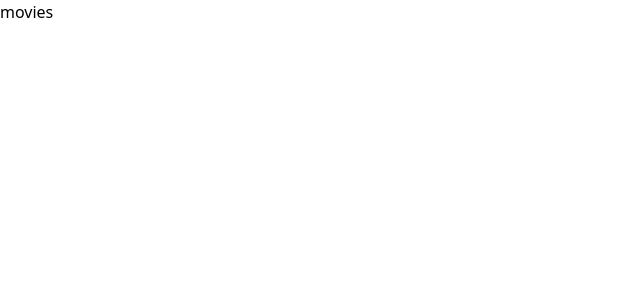
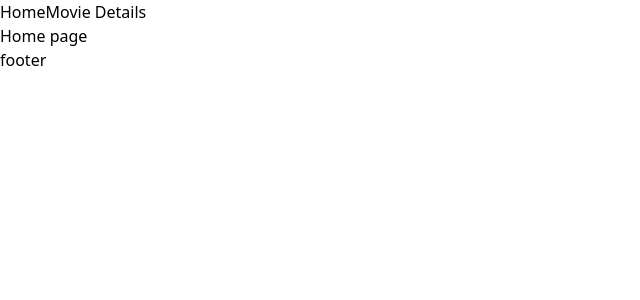
Before and after one commit to Jacodom/react-coding-challenge-mdev, a React (Create React App) app: page / in a window 1280 px wide. Shown: the top 300 px of the page, without its empty margins (0-640 px from the left). Built offline with nearby package versions, Linux system fonts and the light colour scheme.

Commit message:
ADD: added routes and basic navigation + navbar and footer base components

```diff
--- a/package.json
+++ b/package.json
@@ -11,6 +11,7 @@
     "@types/node": "^12.20.6",
     "@types/react": "^17.0.3",
     "@types/react-dom": "^17.0.3",
+    "@types/react-router-dom": "^5.1.7",
     "react": "^17.0.2",
     "react-dom": "^17.0.2",
     "react-router-dom": "^5.2.0",
--- a/src/App.tsx
+++ b/src/App.tsx
@@ -1,10 +1,9 @@
 import React from 'react';
+import AppRouter from './routers/AppRouter';
 
 const App = () => {
   return (
-    <>
-      <h1>movies</h1>
-    </>
+    <AppRouter />
   );
 }
 
--- /dev/null
+++ b/src/components/Footer/Footer.tsx
@@ -0,0 +1,9 @@
+import React from 'react';
+
+const Footer = () => {
+    return (
+        <h1>footer</h1>
+    )
+};
+
+export default Footer;
--- /dev/null
+++ b/src/components/Navbar/Navbar.tsx
@@ -0,0 +1,14 @@
+import React from 'react';
+
+import { Link } from 'react-router-dom';
+
+const Navbar = () => {
+    return (
+        <>
+            <Link to="/">Home</Link>
+            <Link to="/movie-details/123">Movie Details</Link>
+        </>
+    )
+};
+
+export default Navbar;
--- /dev/null
+++ b/src/pages/Home.tsx
@@ -0,0 +1,9 @@
+import React from 'react';
+
+const Home = () => {
+    return (
+        <h1>Home page</h1>
+    )
+};
+
+export default Home;
--- /dev/null
+++ b/src/pages/MovieDetails.tsx
@@ -0,0 +1,9 @@
+import React from 'react';
+
+const MovieDetails = () => {
+    return (
+        <h1>movie details</h1>
+    )
+};
+
+export default MovieDetails;
--- /dev/null
+++ b/src/routers/AppRouter.tsx
@@ -0,0 +1,31 @@
+import React from 'react';
+import {
+    BrowserRouter as Router,
+    Switch,
+    Route,
+    Redirect
+} from 'react-router-dom';
+
+import Navbar from '../components/Navbar/Navbar';
+import Footer from '../components/Footer/Footer';
+
+import Home from '../pages/Home'
+import MovieDetails from '../pages/MovieDetails'
+
+const AppRouter = () => {
+    return (
+        <>
+            <Router>
+                <Navbar />
+                <Switch>
+                    <Route exact path="/" component={ Home }/>
+                    <Route path="/movie-details/:movieId" component={ MovieDetails }/>
+                    <Redirect to="/" />
+                </Switch>
+                <Footer />
+            </Router>
+        </>
+    )
+};
+
+export default AppRouter;
```
Also changed, not shown: 1 other file (tests, documents, lock files or other folders).
